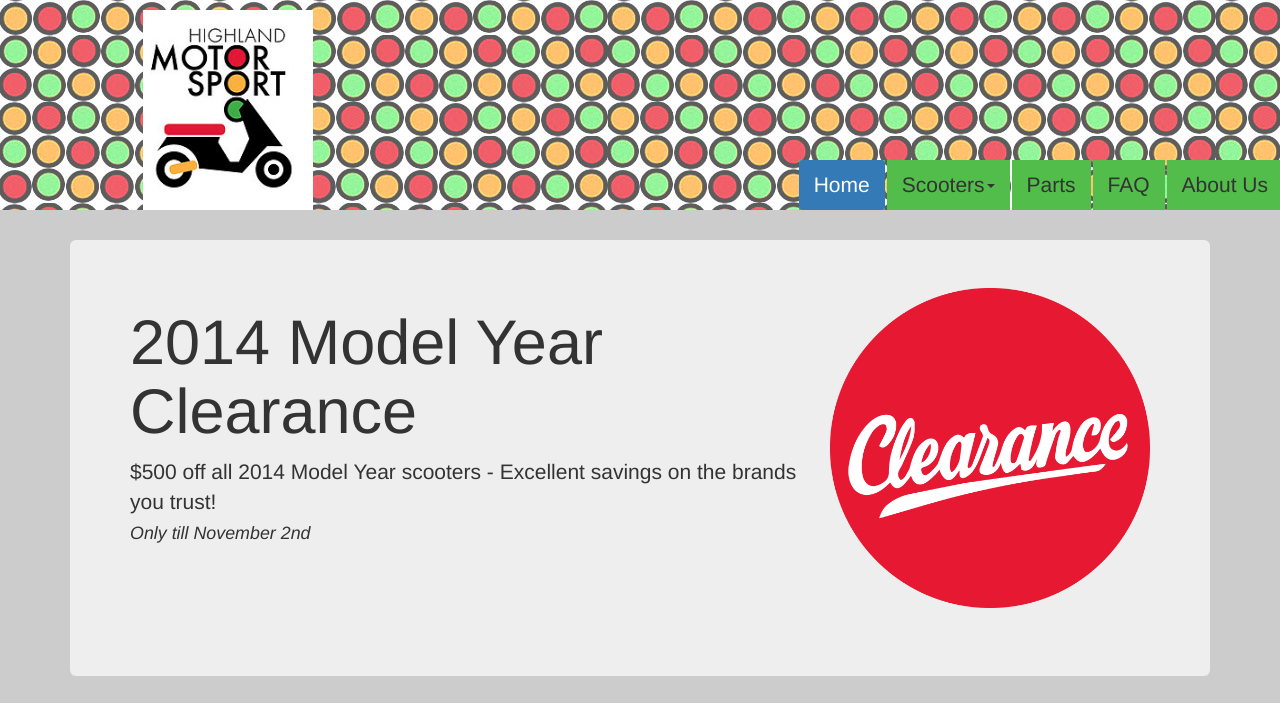
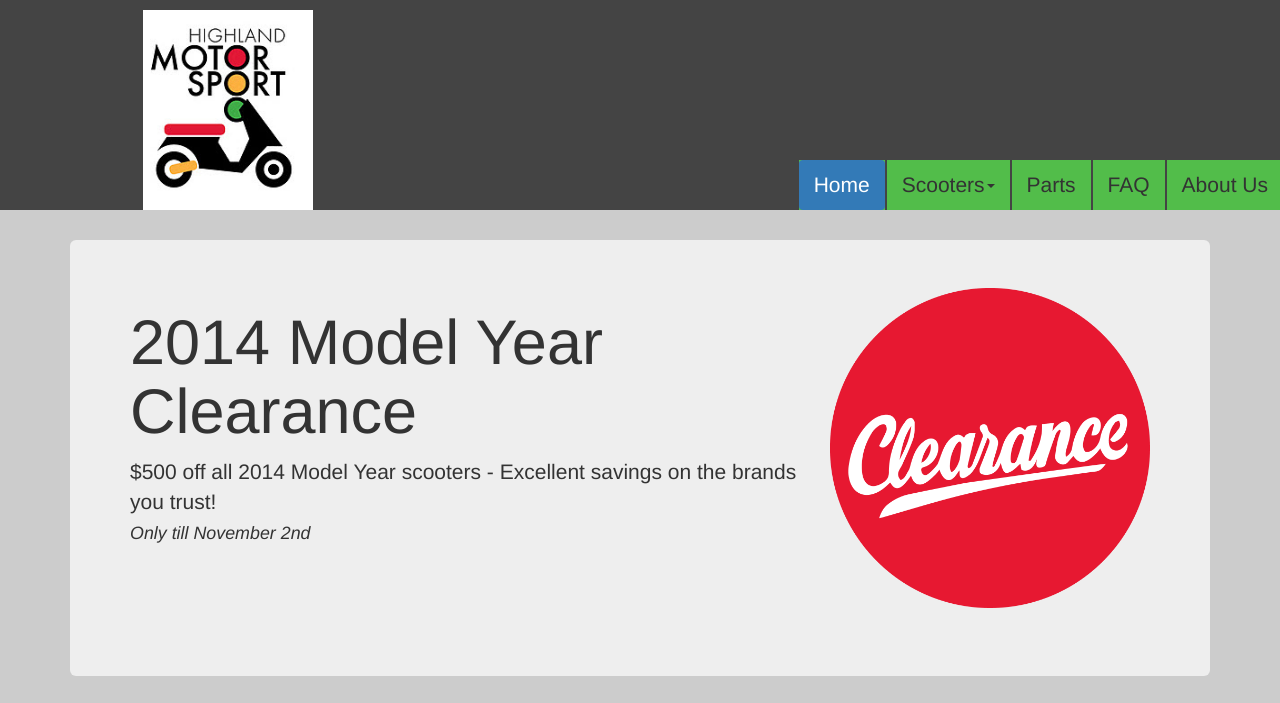
Before and after one commit to shapero/hms, a plain HTML site: page index.html in a window 1280 px wide. Shown: the top 703 px of the page. Drawn offline with nearby package versions, Linux system fonts and the light colour scheme.

Commit message:
returned to gray header

```diff
--- a/css/style.css
+++ b/css/style.css
@@ -39,8 +39,7 @@ a {
 }
 
 header {
-	background: url("../icons/dots.jpg")
-		/*rgba(.5, .5, .5, .5)*/;
+	background: #444;
 	display: flex;
 	justify-content: center;
 }
```
